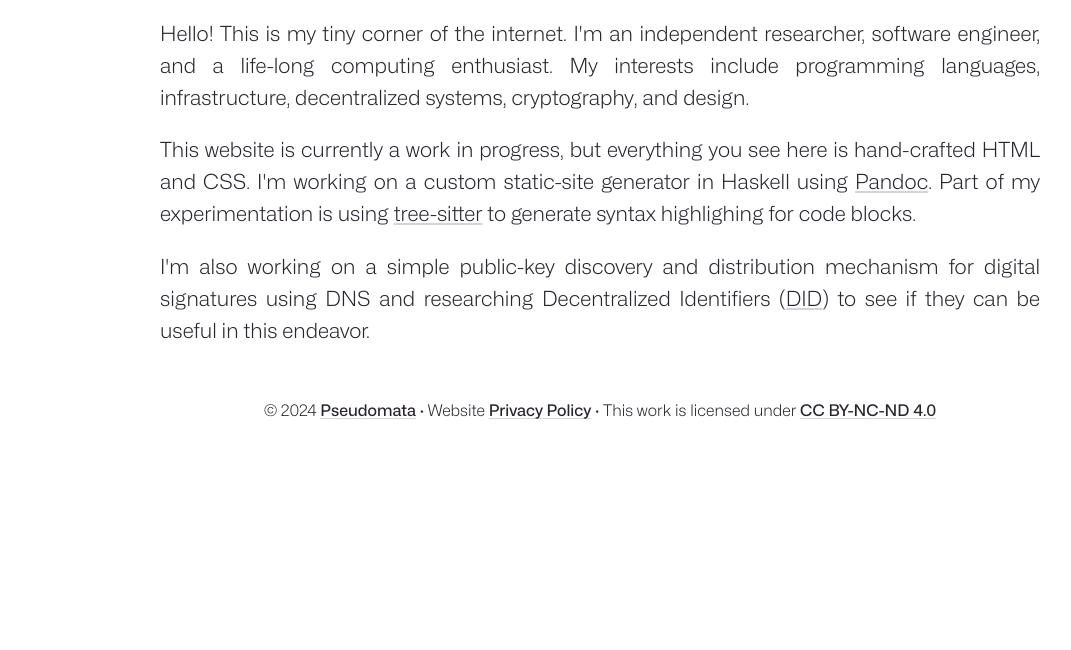
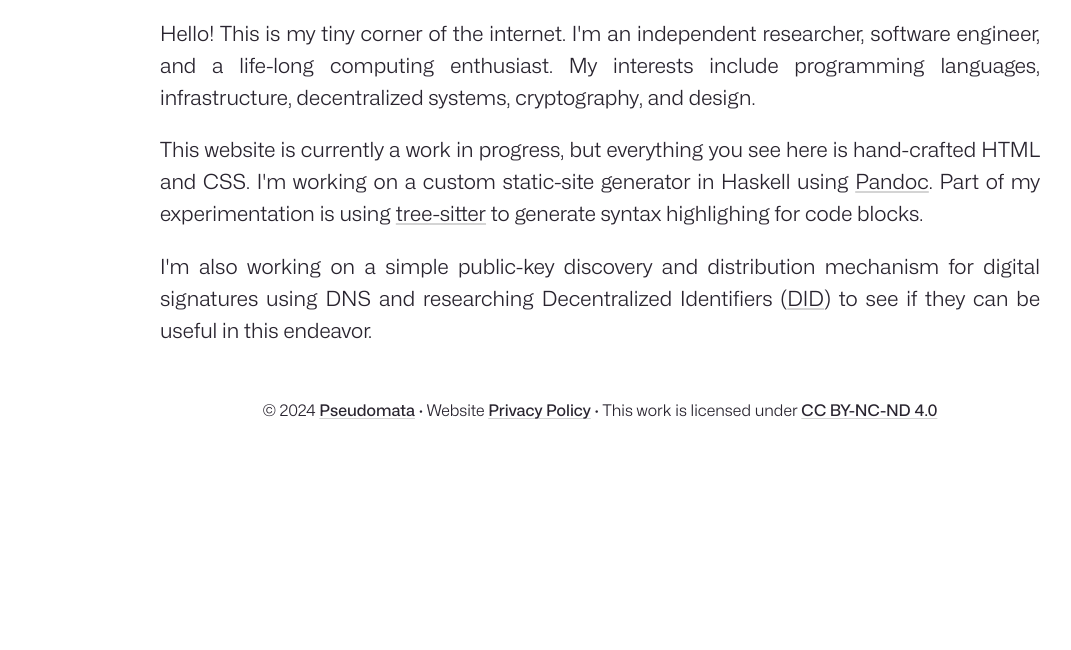
Before and after one commit to pseudomata/pseudomata.com, a plain HTML site: page static/index.html in a window 1280 px wide. Shown: the part 150-800 px from the top of the page, without its empty margins (40-1111 px from the left). Drawn offline with Linux system fonts and the light colour scheme.

Commit message:
font weight 350

```diff
--- a/static/style.css
+++ b/static/style.css
@@ -37,7 +37,7 @@ body {
     font-family: "Mona Sans", system-ui, sans-serif;
     font-feature-settings: "ss01";
     font-size: 1.3rem;
-    font-weight: 300;
+    font-weight: 350;
     line-height: 2rem;
     word-break: break-word;
     color: var(--primary);
```
